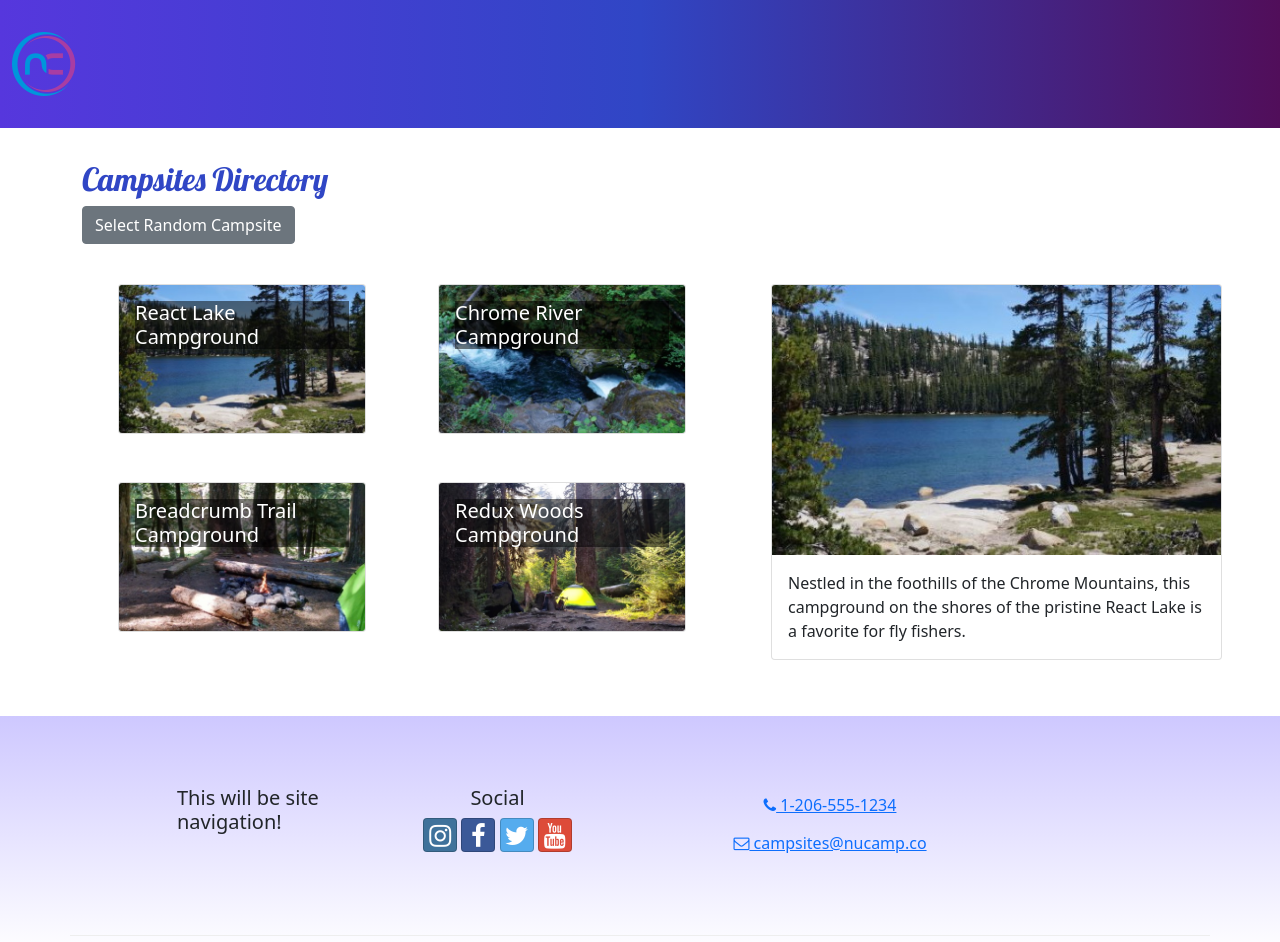
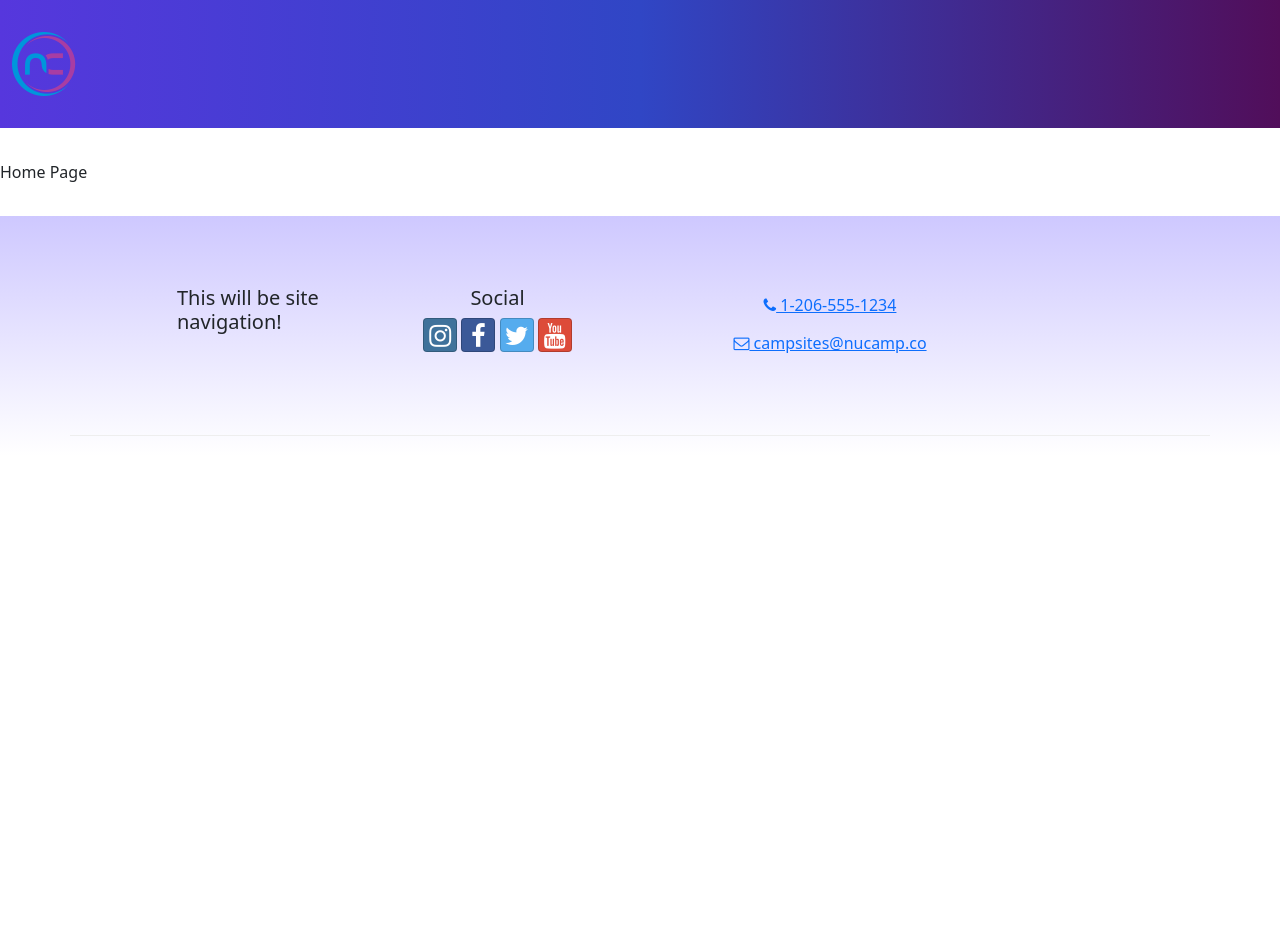
Before and after one commit to ehoogland/symmetrical-palm-tree, a React (Create React App) app in the folder NucampFolder/WebDev/3-React/nucampsite/: page / in a window 1280 px wide. Shown: the top 942 px of the page. After the commit the page ends 800 px from the top, so only its background shows below. Built offline with nearby package versions, Linux system fonts and the light colour scheme.

Commit message:
Router Setup

```diff
--- a/NucampFolder/WebDev/3-React/nucampsite/src/App.js
+++ b/NucampFolder/WebDev/3-React/nucampsite/src/App.js
@@ -1,20 +1,20 @@
+import { Route, Routes } from 'react-router-dom';
+import ContactPage from './pages/ContactPage';
+import HomePage from './pages/HomePage';
 import Header from './components/Header';
 import Footer from './components/Footer';
 import CampsitesDirectoryPage from 'pages/CampsitesDirectoryPage';
-// was "import CampsitesList from 'features/campsites/CampsitesList';"
-// but after finishing CampsiteDetail.js it is imported from the features/campsites directory
-
-
 import './App.css';
 
 function App() {
   return (
     <div>
       <Header />
-      <main>
-        <CampsitesDirectoryPage />
-
-      </main>
+        <Routes>
+          <Route path='/' element={<HomePage />} />
+          <Route path='contact' element={<ContactPage />} />
+          <Route path='directory' element={<CampsitesDirectoryPage />} />
+        </Routes>
       <Footer />
     </div>
   );
--- a/NucampFolder/WebDev/3-React/nucampsite/src/features/campsites/CampsitesList.js
+++ b/NucampFolder/WebDev/3-React/nucampsite/src/features/campsites/CampsitesList.js
@@ -2,14 +2,19 @@ import { Col, Row } from 'reactstrap';
 import CampsiteCard from 'features/campsites/CampsiteCard';
 import { selectAllCampsites } from './campsitesSlice';
 
-const CampsitesList = () => {
+const CampsitesList = ({ setCampsiteId }) => {
     // Use the selector to get all campsites
     const campsites = selectAllCampsites();
-
+// Recall that a Col component is just a glorified div that has a width
+// based on the Bootstrap grid system. divs can be clicked too, just like buttons.
     return (
         <Row className='ms-auto' tag="div">
-            {campsites.map(campsite => (
-                <Col md='5' className='m-4' key={campsite.id} tag="div">
+            {campsites.map((campsite) => (
+                <Col
+                    md='5'
+                    className='m-4'
+                    key={campsite.id}
+                    onClick={() => setCampsiteId(campsite.id)}> {/* Set the campsiteId when clicked. Note the callback function does call or invoke a function*/}
                     <CampsiteCard campsite={campsite} />
                 </Col>
             ))}
--- a/NucampFolder/WebDev/3-React/nucampsite/src/features/campsites/campsitesSlice.js
+++ b/NucampFolder/WebDev/3-React/nucampsite/src/features/campsites/campsitesSlice.js
@@ -2,16 +2,34 @@ import { CAMPSITES } from '../../app/shared/CAMPSITES';
 // use lowercase file names for any files that do not export
 // a React component (e.g., data, utility functions)
 
-/** Selector function that returns all of the campsites from the CAMPSITES array.
- * This function is used to access the CAMPSITES data in a Redux store.
- * This is a pure function that does not modify the state or perform any side effects.
- * To write the function and export it at the same time,
- * use the following syntax:
- */
+
+
+
 export const selectAllCampsites = () => {
     return CAMPSITES;
 };
-
-export const selectRandomCampsite = () => {
-    return CAMPSITES[Math.floor(CAMPSITES.length * Math.random())];
-}
+/*
+*/
+/** This is commented to avoid confusion with the toggleCampsite
+ * function in CampsitesDirectoryPage.js and as instructed in the second
+ * Hooks exercise useState(). This function was fine as a placeholder, but now that
+ * we have a Redux store, we can use the selectAllCampsites() function to
+ * get all campsites and then select a random one from that array.
+ * export const selectRandomCampsite = () => {
+ * const campsites = selectAllCampsites();
+ * return campsites[Math.floor(campsites.length * Math.random())];
+ * };
+ * export const selectRandomCampsite = () => {
+ * return CAMPSITES[Math.floor(CAMPSITES.length * Math.random())];
+ * };
+ *
+ * [F]ind is a higher-order function that returns the first element in the array
+ * that satisfies the provided testing function. In this case, it returns the campsite
+ * with the matching id. If no campsite is found, it returns undefined.
+ * This function takes a callback function as its argument. This pure function
+ * does not modify the state or have any side effects.
+ * To write the function and export it at the same time, use the following syntax:
+ */
+export const selectCampsitesById = (id) => {
+    return CAMPSITES.find(campsite => campsite.id === id);
+};
--- a/NucampFolder/WebDev/3-React/nucampsite/src/index.js
+++ b/NucampFolder/WebDev/3-React/nucampsite/src/index.js
@@ -1,22 +1,25 @@
 import React from 'react';
 import { createRoot } from 'react-dom/client';
+import { BrowserRouter } from 'react-router-dom';
+import './index.css';
+import App from './App';
+import { store } from './app/store';
 import { Provider } from 'react-redux';
-import { store } from './app/store';
-import App from './App';
-import './index.css';
 import 'bootstrap/dist/css/bootstrap.min.css';
 import 'bootstrap-social/bootstrap-social.css';
 import 'font-awesome/css/font-awesome.css';
 import 'typeface-lobster';
 import 'typeface-open-sans'
 
-const container = document.getElementById('root');
+const container = document.getElementById("root");
 const root = createRoot(container);
 
 root.render(
   <React.StrictMode>
     <Provider store={store}>
-      <App />
+      <BrowserRouter>
+          <App />
+      </BrowserRouter>
     </Provider>
   </React.StrictMode>
 );
--- a/NucampFolder/WebDev/3-React/nucampsite/src/pages/CampsitesDirectoryPage.js
+++ b/NucampFolder/WebDev/3-React/nucampsite/src/pages/CampsitesDirectoryPage.js
@@ -1,18 +1,15 @@
 import { useState } from 'react';
-import { Container, Row, Col, Button } from 'reactstrap';
+import { Container, Row, Col } from 'reactstrap';
 import CampsiteDetail from '../features/campsites/CampsiteDetail';
 import CampsitesList from '../features/campsites/CampsitesList';
-import { selectRandomCampsite } from 'features/campsites/campsitesSlice';
+import { selectCampsitesById } from 'features/campsites/campsitesSlice';
 
+// Use React state to manage the selected campsite
 const CampsitesDirectoryPage = () => {
-    // Use React state to manage the selected campsite
-    const [selectedCampsite, setSelectedCampsite] = useState(selectRandomCampsite());
+    const [campsiteId, setCampsiteId] = useState(0);
+    // not tracked by useState(), but gets rendered when campsiteId changes
+    const selectedCampsite = selectCampsitesById(campsiteId);
 
-    const toggleCampsite = () => {
-        const newCampsite = selectRandomCampsite();
-        setSelectedCampsite(newCampsite);
-        console.log(newCampsite);
-    };
     return (
         <Container tag="div">{/* Container holds the Campsites Directory Page */}
         {/* The Campsites Directory Page will display a list of campsites and
@@ -22,15 +19,12 @@ const CampsitesDirectoryPage = () => {
             <Row className='mb-3' tag="div">
                 <Col tag="div">
                     <h2>Campsites Directory</h2>
-                    <Button onClick={toggleCampsite} tag="button">
-                        Select Random Campsite
-                    </Button>
+                    <p>Select a campsite to see its details</p>
                 </Col>
             </Row>
             <Row tag="div">
                 <Col sm='5' md='7' tag="div"> {/* two columns with props sm and md */}
-                    {/* Display the full list of campsites; therefore no need to pass data */}
-                    <CampsitesList />
+                    <CampsitesList setCampsiteId={setCampsiteId} />
                 </Col>
                 <Col sm='7' md='5' tag="div">
                 {/* Pass in a prop to tell it which campsite's details to render */}
--- /dev/null
+++ b/NucampFolder/WebDev/3-React/nucampsite/src/pages/ContactPage.js
@@ -0,0 +1,9 @@
+// extremely basic ContactPage function component
+const ContactPage = () => {
+    return (
+        <div>Contact Page</div>
+    );
+}
+
+export default ContactPage;
+// This is a placeholder component for the Contact page.
--- /dev/null
+++ b/NucampFolder/WebDev/3-React/nucampsite/src/pages/HomePage.js
@@ -0,0 +1,9 @@
+// extremely basic HomePage function component
+const HomePage = () => {
+    return (
+        <div>Home Page</div>
+    );
+}
+
+export default HomePage;
+// This is a placeholder component for the Home page.
```
